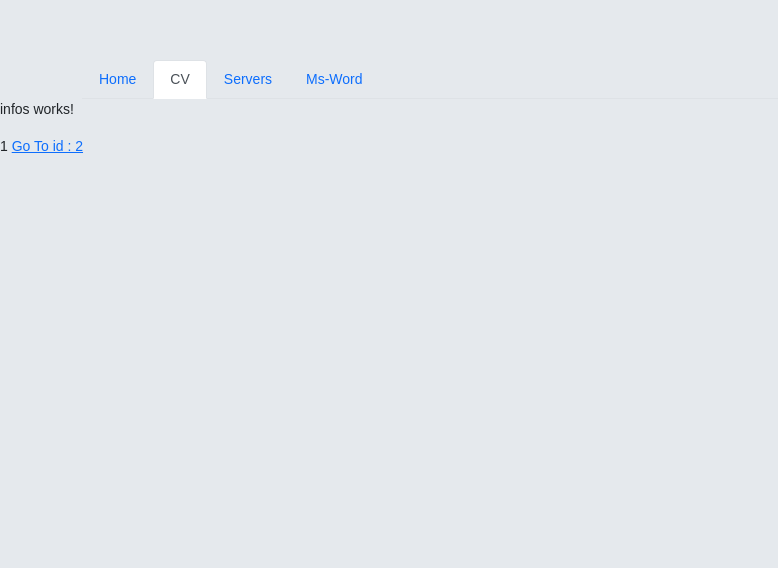
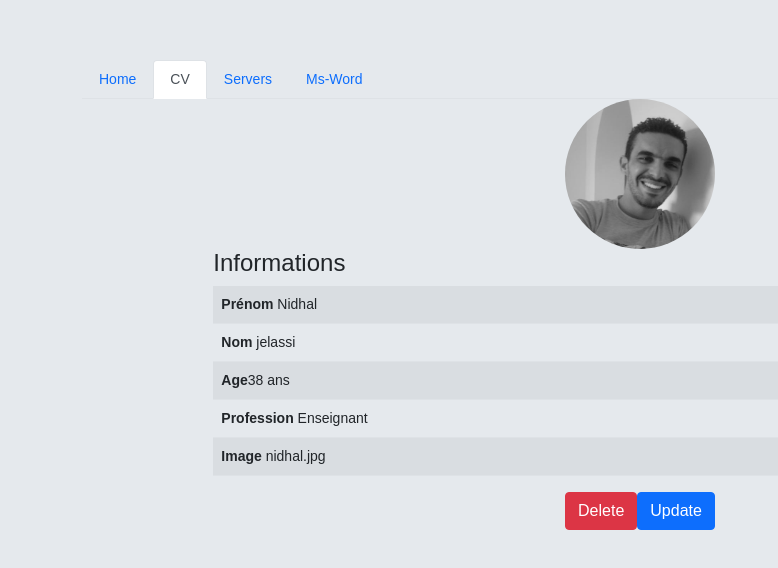
Before and after one commit to n2sy/DMWM-22, an Angular app: page /cv/1 in a window 1280 px wide. Shown: the top 568 px of the page, without its empty margins (0-778 px from the left). Built offline with nearby package versions, Linux system fonts and the light colour scheme.

Commit message:
add a routing

```diff
--- a/src/app/app.routing.ts
+++ b/src/app/app.routing.ts
@@ -16,7 +16,7 @@
       { path: '', component: CvComponent },
       { path: 'add', component: AddComponent },
       { path: ':id', component: InfosComponent },
-      { path: 'edit/:id', component: EditComponent },
+      { path: ':id/edit', component: EditComponent },
     ],
   },
   { path: 'servers', component: ManageServersComponent },
--- a/src/app/details/details.component.html
+++ b/src/app/details/details.component.html
@@ -56,6 +56,7 @@
             <div class="footer">
                 <div class="social-links text-center">
                     <button (click)="ajouterRecrue()" class="btn btn-success">Recruter</button>
+                    <button (click)="goToInfos()" class="btn btn-info">Details</button>
                 </div>
             </div>
         </div> <!-- end back panel -->
--- a/src/app/details/details.component.ts
+++ b/src/app/details/details.component.ts
@@ -1,4 +1,5 @@
 import { Component, Input, OnInit } from '@angular/core';
+import { Router } from '@angular/router';
 import { Candidat } from '../models/candidat';
 import { ListRecruesService } from '../services/list-recrues.service';
 
@@ -9,11 +10,15 @@
 })
 export class DetailsComponent implements OnInit {
   @Input() candidatSelected: Candidat;
-  constructor(private recServ: ListRecruesService) {}
+  constructor(private recServ: ListRecruesService, private router: Router) {}
 
   ngOnInit(): void {}
 
   ajouterRecrue() {
     this.recServ.addNewRecrue(this.candidatSelected);
   }
+
+  goToInfos() {
+    this.router.navigate(['cv', this.candidatSelected.id]);
+  }
 }
--- a/src/app/infos/infos.component.html
+++ b/src/app/infos/infos.component.html
@@ -1,4 +1,60 @@
-<p>infos works!</p>
+<!-- <p>infos works!</p>
 
 {{ id }}
-<a routerLink="/cv/2">Go To id : 2</a>
+<a routerLink="/cv/2">Go To id : 2</a> -->
+
+
+<div class="d-flex justify-content-center">
+    <div class="col-lg-8 push-lg-4">
+        <div class="tab-content p-b-3">
+            <div class="tab-pane active" id="profile">
+
+                <div class="d-flex justify-content-center">
+                    <img width="150px" height="150px" class="rounded-circle align-content-center"
+                        src="../../assets/{{selectedCandidat.avatar | defaultimage}}" alt="">
+                </div>
+                <div class="row">
+                    <div class="col-md-12">
+                        <h4 class="m-t-2"><span class="fa fa-clock-o ion-clock pull-xs-right"></span> Informations</h4>
+                        <table class="table table-hover table-striped">
+                            <tbody>
+                                <tr>
+                                    <td>
+                                        <strong>Prénom</strong> {{ selectedCandidat.prenom }}
+                                    </td>
+                                </tr>
+                                <tr>
+                                    <td>
+                                        <strong>Nom</strong> {{ selectedCandidat.nom }}
+                                    </td>
+                                </tr>
+                                <tr>
+                                    <td>
+                                        <strong>Age</strong>{{ selectedCandidat.age }} ans
+                                </tr>
+                                <tr>
+                                    <td>
+                                        <strong>Profession</strong> {{ selectedCandidat.profession }}
+                                    </td>
+                                </tr>
+                                <tr>
+                                    <td>
+                                        <strong>Image</strong> {{ selectedCandidat.avatar }}
+                                    </td>
+                                </tr>
+                            </tbody>
+                        </table>
+                        <div class="d-flex justify-content-center">
+                            <button class="btn btn-danger">
+                                Delete
+                            </button>
+                            <a [routerLink]="['edit']" class=" btn btn-primary">
+                                Update
+                            </a>
+                        </div>
+                    </div>
+                </div>
+            </div>
+        </div>
+    </div>
+</div>
--- a/src/app/infos/infos.component.ts
+++ b/src/app/infos/infos.component.ts
@@ -1,5 +1,7 @@
 import { Component, OnInit } from '@angular/core';
 import { ActivatedRoute, ParamMap, Params } from '@angular/router';
+import { Candidat } from '../models/candidat';
+import { ListCandidatsService } from '../services/list-candidats.service';
 
 @Component({
   selector: 'app-infos',
@@ -7,8 +9,12 @@
   styleUrls: ['./infos.component.css'],
 })
 export class InfosComponent implements OnInit {
-  id: any;
-  constructor(private activatedRoute: ActivatedRoute) {}
+  //id: any;
+  selectedCandidat: Candidat;
+  constructor(
+    private activatedRoute: ActivatedRoute,
+    private candSer: ListCandidatsService
+  ) {}
 
   ngOnInit(): void {
     //V1
@@ -26,8 +32,9 @@
     //V3
     this.activatedRoute.paramMap.subscribe({
       next: (p: ParamMap) => {
-        this.id = p.get('id');
-        console.log(this.id);
+        //this.id = p.get('id');
+        //console.log(this.id);
+        this.selectedCandidat = this.candSer.getCandidatById(p.get('id'));
       },
     });
   }
--- a/src/app/services/list-candidats.service.ts
+++ b/src/app/services/list-candidats.service.ts
@@ -19,4 +19,8 @@
   addCandidat(newC) {
     this.tabCandidats.push(newC);
   }
+
+  getCandidatById(_id) {
+    return this.tabCandidats.find((c) => c.id == _id);
+  }
 }
--- /dev/null
+++ b/src/app/sub/list-server/list-server.component.html
@@ -0,0 +1 @@
+<p>list-server works!</p>
```
Also changed, not shown: src/app/sub/list-server/list-server.component.ts (added, +15 -0 lines), src/app/sub/list-server/sub.routing.ts (added, +11 -0 lines), src/app/sub/sub.module.ts (added, +10 -0 lines), src/app/sub/list-server/list-server.component.css (added), 1 other file (tests, documents, lock files or other folders).
